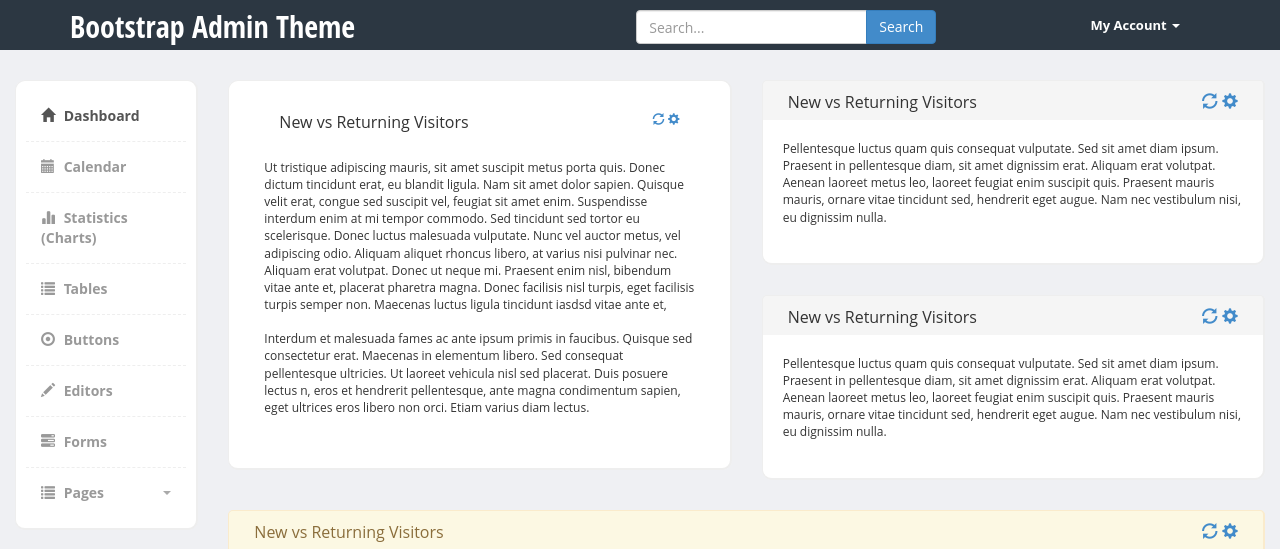
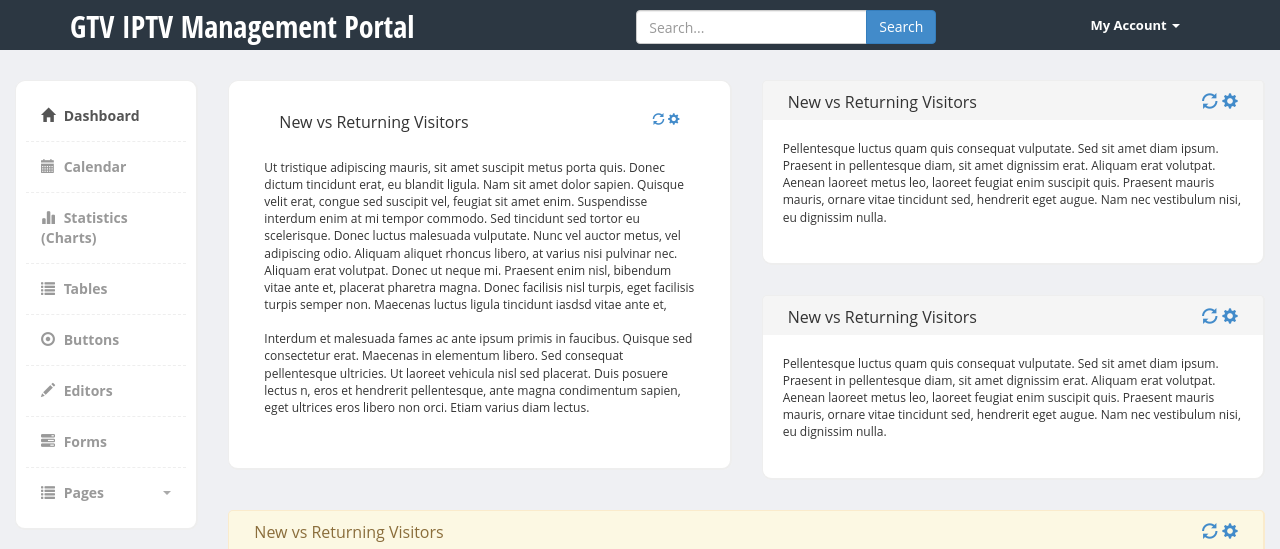
Before and after one commit to gnscteamcom/gtv_iptv, a PHP site: page /dashboard.php in a window 1280 px wide. Shown: the top 549 px of the page. Run offline with PHP 8.4, Linux system fonts and the light colour scheme.

Commit message:
no message

```diff
--- a/dashboard.php
+++ b/dashboard.php
@@ -22,7 +22,7 @@
 	           <div class="col-md-5">
 	              <!-- Logo -->
 	              <div class="logo">
-	                 <h1><a href="index.html">Bootstrap Admin Theme</a></h1>
+	                 <h1><a href="index.html">GTV IPTV Management Portal</a></h1>
 	              </div>
 	           </div>
 	           <div class="col-md-5">
```
